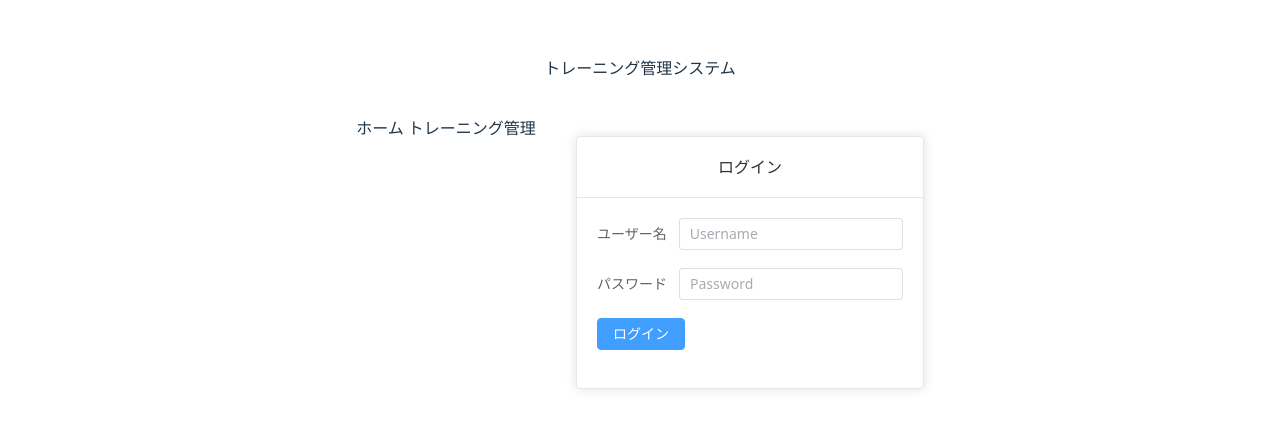
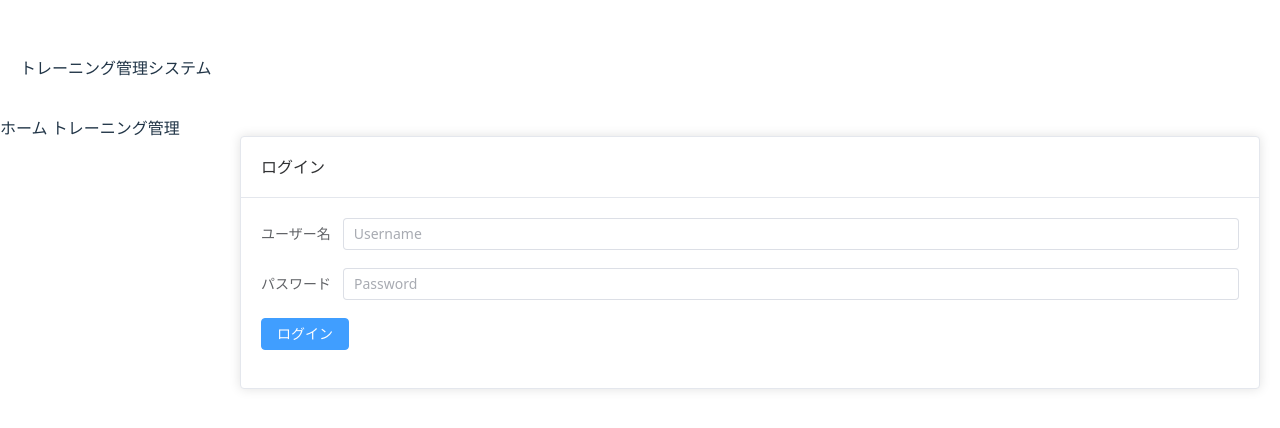
Before and after one commit to fumihiko-kariya27/TrainingFrontEnd, a Vue app: page /login in a window 1280 px wide. Shown: the part 168-596 px from the top of the page. Built offline with nearby package versions, Linux system fonts and the light colour scheme.

Commit message:
画面表示幅の調整

```diff
--- a/src/App.vue
+++ b/src/App.vue
@@ -6,11 +6,11 @@ const authStore = useAuthStore();
 </script>
 
 <template>
-  <el-container class="min-h-screen">
+  <el-container class="h-screen">
     <el-header class="bg-gray-300 shadow px-6 py-4 flex w-full items-center justify-between">
       <Header />
     </el-header>
-    <el-container>
+    <el-container class="overflow-hidden">
       <el-aside width="220px" class="bg-gray-100 shadow-md p-4 border-r border-gray-200">
         <nav class="space-y-4">
           <RouterLink to="/" class="block text-gray-700 hover:text-blue-600 font-medium">
@@ -24,10 +24,8 @@ const authStore = useAuthStore();
           </RouterLink>
         </nav>
       </el-aside>
-      <el-main class="p-6">
-        <div class="bg-white p-6 rounded-xl shadow">
-          <router-view />
-        </div>
+      <el-main class="overflow-auto">
+        <router-view />
       </el-main>
     </el-container>
   </el-container>
--- /dev/null
+++ b/src/components/dialog/OKDialog.vue
@@ -0,0 +1,47 @@
+<script setup>
+import { computed } from 'vue';
+
+const props = defineProps({
+    modelValue: {
+        type: Boolean,
+        required: true,
+    },
+    dialogTitle: {
+        type: String,
+        required: true,
+    },
+    dialogMessage: {
+        type: String,
+        required: true
+    },
+});
+
+const visibleProxy = computed({
+    get: () => props.modelValue,
+    set: (value) => emits('update:modelValue', value),
+});
+
+const emits = defineEmits(['update:modelValue']);
+
+const handleClose = () => {
+    emits('update:modelValue', false);
+}
+</script>
+<template>
+    <el-dialog
+        v-model="visibleProxy"
+        width="30%"
+        align-center
+        :before-close="handleClose"
+        >
+        <template #title>
+            <span><strong>{{ dialogTitle }}</strong></span>
+        </template>
+        <div>{{ dialogMessage }}</div>
+        <template #footer>
+            <span class="dialog-footer">
+                <el-button @click="handleClose">閉じる</el-button>
+            </span>
+        </template>
+    </el-dialog>
+</template>
--- a/src/page/training/TrainingCreate.vue
+++ b/src/page/training/TrainingCreate.vue
@@ -1,6 +1,11 @@
 <script setup>
-import { reactive } from 'vue';
+import { ref, reactive } from 'vue';
 import { useTrainingStore } from '@/stores/trainingStore'
+import OKDialog from '@/components/dialog/OKDialog.vue'
+
+const modalVisible = ref(false);
+const title = ref('');
+const message = ref('');
 
 const trainingStore = useTrainingStore();
 
@@ -63,7 +68,17 @@ function onSubmit(){
         form.endDate = new Date(form.endDate).toLocaleDateString('sv-SE').replaceAll('-', '/');
     }
 
-    trainingStore.saveTraining(form)
+    try {
+        trainingStore.saveTraining(form);
+
+        title.value = '登録完了';
+        message.value = `プログラムコード[${form.programCode}]を追加しました`;
+    } catch(e){
+        title.value = '登録失敗';
+        message.value = `プログラムコード[${form.programCode}]の追加に失敗しました`;
+    } finally {
+        modalVisible.value = true;
+    }
 }
 
 function onCancel(){
@@ -71,6 +86,12 @@ function onCancel(){
 }
 </script>
 <template>
+    <OKDialog
+    v-model = "modalVisible"
+    :dialogTitle = "title"
+    :dialogMessage = "message"
+    />
+
     <el-form :model="form" :rules="rules" label-width="auto" style="max-width: 600px">
         <el-form-item label="プログラムコード" prop="programCode">
             <el-input v-model="form.programCode" />
--- a/src/page/user/UserTable.vue
+++ b/src/page/user/UserTable.vue
@@ -33,6 +33,9 @@ const pagenatedUser = computed(() => {
 </script>
 <template>
   <div>
+    <div class="border-b border-gray-200 pb-5 mb-6">
+      <h1 class="text-2xl sm:text-3xl font-bold leading-tight tracking-tight text-gray-900">ユーザー一覧</h1>
+    </div>
     <div v-if="loading">Now Loading...</div>
     <div v-else>
       <!-- データが空の場合の表示 -->
--- a/src/style.css
+++ b/src/style.css
@@ -18,6 +18,7 @@ a {
   color: #646cff;
   text-decoration: inherit;
 }
+
 a:hover {
   color: #535bf2;
 }
@@ -46,9 +47,11 @@ button {
   cursor: pointer;
   transition: border-color 0.25s;
 }
+
 button:hover {
   border-color: #646cff;
 }
+
 button:focus,
 button:focus-visible {
   outline: 4px auto -webkit-focus-ring-color;
@@ -59,10 +62,18 @@ button:focus-visible {
 }
 
 #app {
-  max-width: 1280px;
-  margin: 0 auto;
-  padding: 2rem;
-  text-align: center;
+  max-width: none;
+  margin: 0;
+  padding: 0;
+  width: 100%;
+}
+
+html,
+body {
+  margin: 0;
+  padding: 0;
+  width: 100%;
+  height: 100%;
 }
 
 @media (prefers-color-scheme: light) {
@@ -70,9 +81,11 @@ button:focus-visible {
     color: #213547;
     background-color: #ffffff;
   }
+
   a:hover {
     color: #747bff;
   }
+
   button {
     background-color: #f9f9f9;
   }
```
